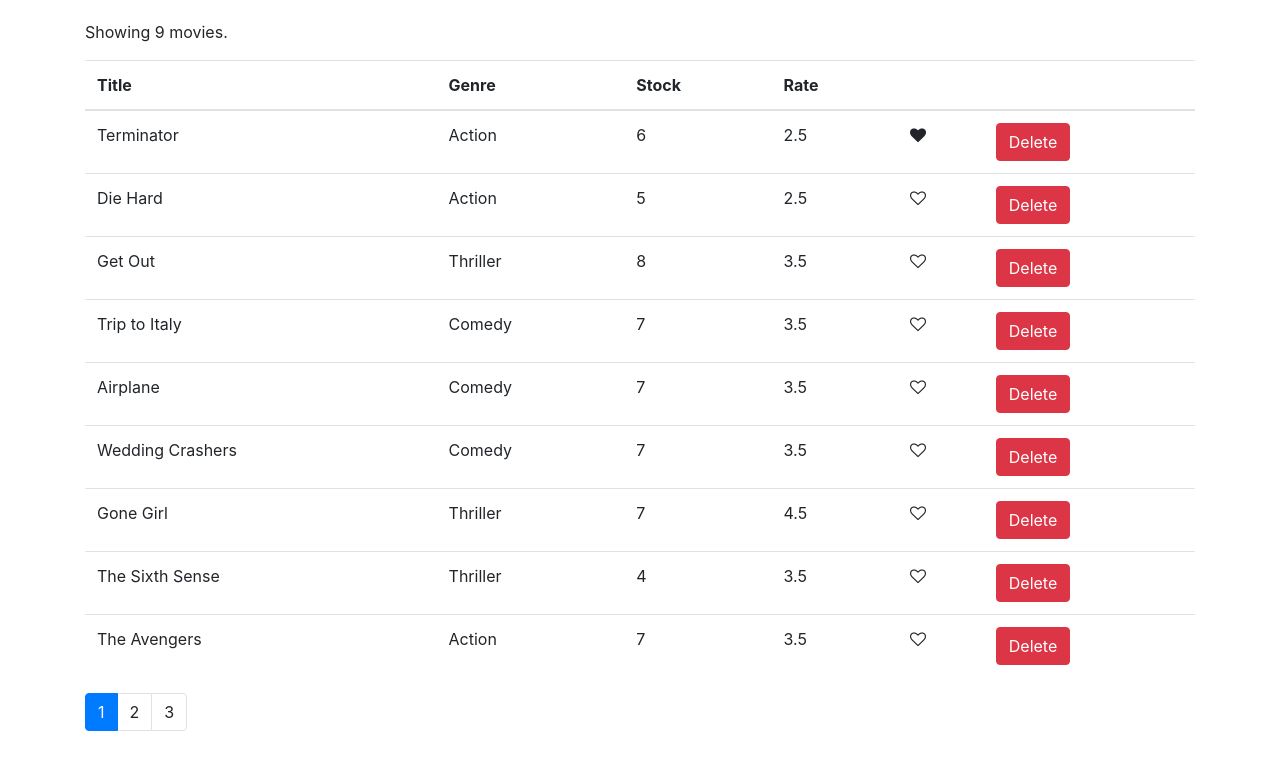
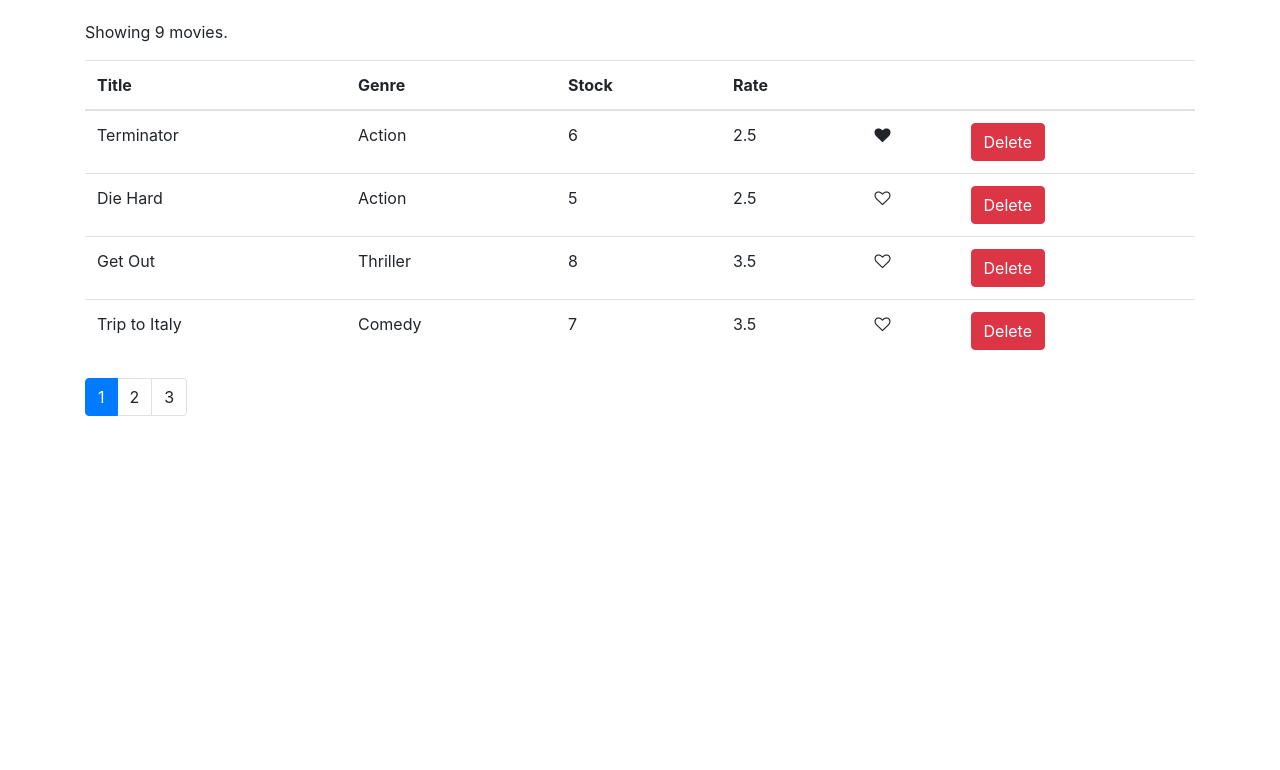
Before and after one commit to charlenegipulan/me-movies, a React (Create React App) app: page / in a window 1280 px wide. Shown: the top 770 px of the page. Built offline with nearby package versions, Linux system fonts and the light colour scheme.

Commit message:
implement pagination

```diff
--- a/src/components/movies.jsx
+++ b/src/components/movies.jsx
@@ -2,6 +2,7 @@
 import { getMovies } from '../services/fakeMovieService';
 import Like from './common/like'
 import Pagination from './common/pagination';
+import { paginate } from '../utils/paginate';
 
 class Movies extends Component {
     state = {
@@ -30,10 +31,12 @@
 
     render() {
         const { length: count } = this.state.movies;
-        const { pageSize, currentPage } = this.state;
+        const { pageSize, currentPage, movies: allMovies } = this.state;
 
         if (count === 0 )
             return <p> There are no movies in the database</p>;
+
+        const movies = paginate(allMovies, currentPage, pageSize)
 
         return (
             <React.Fragment><p> Showing {count} movies. </p>
@@ -49,7 +52,7 @@
                     </tr>
                 </thead>
                 <tbody>
-                    { this.state.movies.map(movie => (
+                    {movies.map(movie => (
                         //uniquely identifies each movie
                         <tr key={movie._id}>
                             <td>{movie.title}</td>
--- /dev/null
+++ b/src/utils/paginate.js
@@ -0,0 +1,10 @@
+import _ from 'lodash';
+
+export function paginate(items, pageNumber, pageSize) {
+    const startIndex = (pageNumber - 1) * pageSize;
+    //paginate data on the client side
+    return  _(items)
+        .slice(startIndex)
+        .take(pageSize)
+        .value();
+}
```
